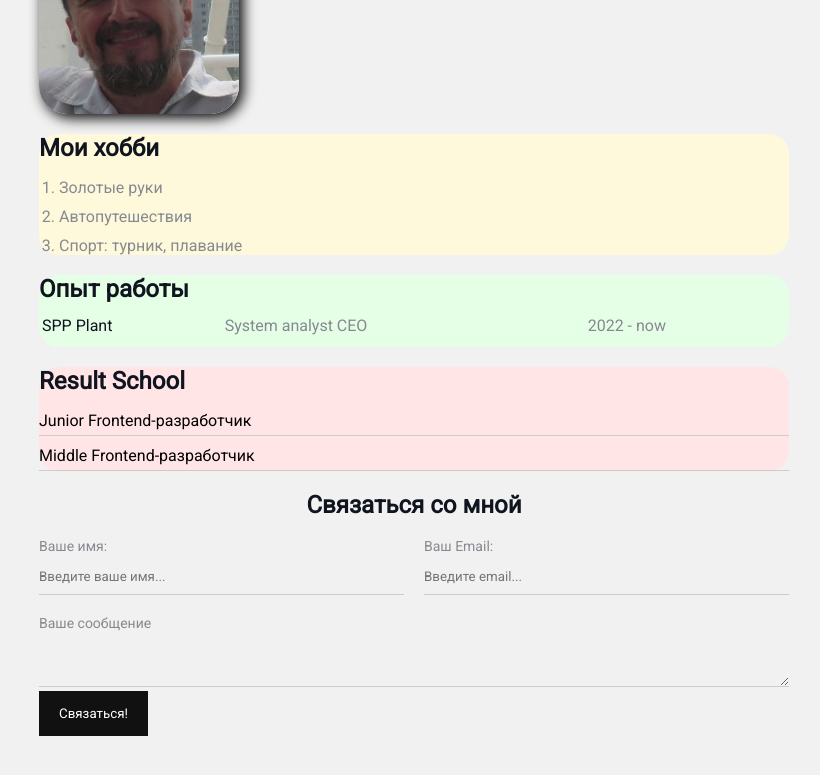
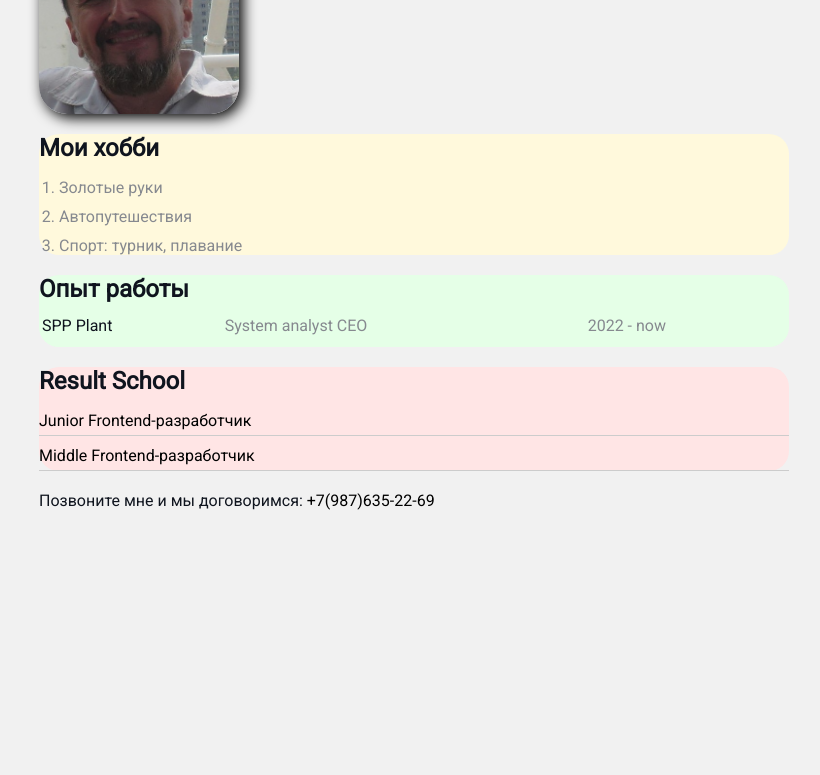
Before and after one commit to Zeveke/CV, a plain HTML site: page index.html in a window 1280 px wide. Shown: the part 141-916 px from the top of the page, without its empty margins (226-1046 px from the left). Drawn offline with Linux system fonts and the light colour scheme.

Commit message:
Update index.html

```diff
--- a/index.html
+++ b/index.html
@@ -45,14 +45,14 @@
     <h2>Result School</h2>
     <ul class="link-list">
         <li>
-            <a href="https://www.youtube.com/watch?v=xJZa2_aldDs">Junior Frontend-разработчик</a>
+            <a href="https://github.com/Zeveke/dip_book_8">Junior Frontend-разработчик</a>
         </li>
         <li>
-            <a href="https://www.youtube.com/watch?v=fcMcf_4PjfI">Middle Frontend-разработчик</a>
+            <a href="https://github.com/Zeveke/dip_book_8">Middle Frontend-разработчик</a>
         </li>
     </ul>
 </div>
-    <div class="contact">
+    <!-- <div class="contact">
     <h2>Связаться со мной</h2>
     <form action="/">
         <div class="row">
@@ -70,10 +70,16 @@
         <label for="text">Ваше сообщение</label>
 
         <textarea id="text" rows="2" cols="15"></textarea>
-    </div>
+    </div> -->
+    <div className="container">
+        <div className="d-flex justify-content-between align-items-center">
+          <p className="mb-0 text-white">
+          Позвоните мне и мы договоримся: <a href="tel:+79876352269" className="text-white text-decoration-none">+7(987)635-22-69</a>
+          </p>
+        </div>
+      </div>
 
-
-        <input class="btn" type="submit" value="Связаться!">
+        <!-- <input class="btn" type="submit" value="Связаться!"> -->
 
     </form>
 
@@ -89,5 +95,6 @@
 
 </div>
 
+
 </body>
 </html>
```
